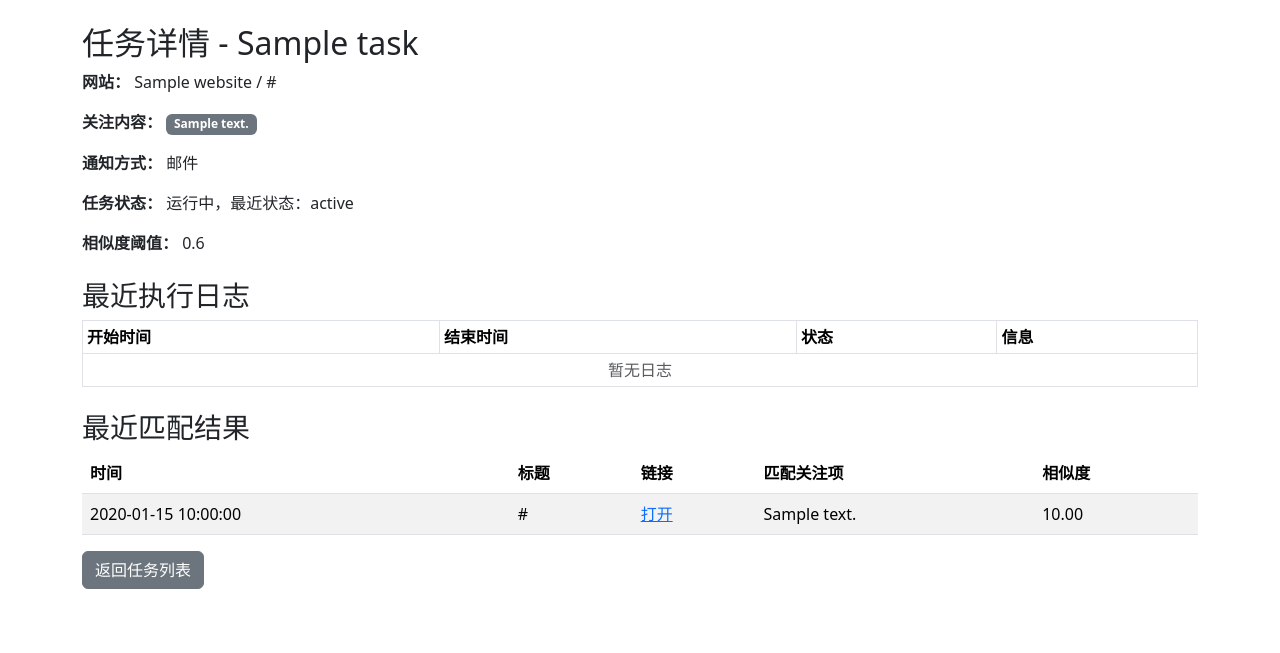
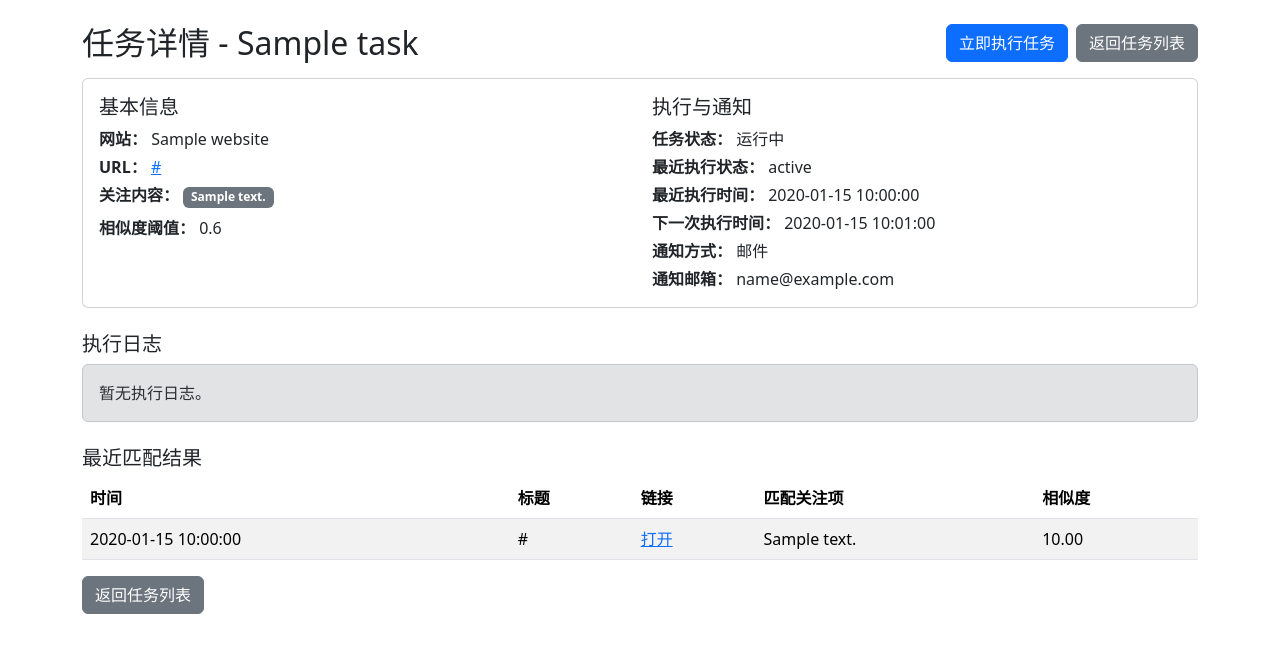
Before and after one commit to jhao/policy_monitor, a Flask app: page /tasks/1 in a window 1280 px wide. Shown: the part 56-709 px from the top of the page. Run offline with Flask 3, Linux system fonts and the light colour scheme; tables that the repository leaves empty hold one stand-in row (values such as "Sample post"); data that the repository does not hold is empty.

Commit message:
Enhance task detail with realtime logging

```diff
--- a/app.py
+++ b/app.py
@@ -1,13 +1,14 @@
 from __future__ import annotations
 
 import logging
-from datetime import datetime
+import threading
+from datetime import datetime, timedelta
 from typing import Any
 
-from flask import Flask, flash, redirect, render_template, request, url_for
+from flask import Flask, flash, jsonify, redirect, render_template, request, url_for
 from sqlalchemy.orm import joinedload, selectinload
 
-from crawler import SIMILARITY_THRESHOLD
+from crawler import SIMILARITY_THRESHOLD, run_task
 from database import SessionLocal, init_db
 from models import (
     ContentCategory,
@@ -564,7 +565,88 @@ def view_task(task_id: int) -> Any:
         .limit(20)
         .all()
     )
-    return render_template("tasks/detail.html", task=task, logs=logs, results=results, threshold=SIMILARITY_THRESHOLD)
+    active_log = next((log for log in logs if log.status == "running"), None)
+    next_run_at: datetime | None = None
+    if not active_log:
+        if task.website and task.website.interval_minutes:
+            interval = timedelta(minutes=task.website.interval_minutes)
+        else:
+            interval = timedelta(minutes=60)
+        if task.is_active and task.website:
+            if task.last_run_at:
+                next_run_at = task.last_run_at + interval
+            else:
+                next_run_at = datetime.utcnow() + interval
+    return render_template(
+        "tasks/detail.html",
+        task=task,
+        logs=logs,
+        results=results,
+        threshold=SIMILARITY_THRESHOLD,
+        active_log=active_log,
+        next_run_at=next_run_at,
+    )
+
+
+@app.route("/tasks/<int:task_id>/run-now", methods=["POST"])
+def run_task_now(task_id: int) -> Any:
+    session = SessionLocal()
+    try:
+        task = session.get(MonitorTask, task_id)
+        if not task:
+            flash("未找到任务", "danger")
+            return redirect(url_for("list_tasks"))
+
+        running_log = (
+            session.query(CrawlLog)
+            .filter(CrawlLog.task_id == task_id, CrawlLog.status == "running")
+            .first()
+        )
+        if running_log:
+            flash("任务正在执行中，请稍后再试", "warning")
+            return redirect(url_for("view_task", task_id=task_id))
+
+        threading.Thread(target=run_task, args=(task_id,), daemon=True).start()
+        flash("已开始立即执行任务", "success")
+        return redirect(url_for("view_task", task_id=task_id))
+    finally:
+        session.close()
+
+
+@app.route("/tasks/<int:task_id>/logs/<int:log_id>/entries")
+def stream_task_log_entries(task_id: int, log_id: int) -> Any:
+    session = SessionLocal()
+    log = (
+        session.query(CrawlLog)
+        .options(selectinload(CrawlLog.entries))
+        .filter(CrawlLog.task_id == task_id, CrawlLog.id == log_id)
+        .first()
+    )
+    if not log:
+        session.close()
+        return jsonify({"error": "日志不存在"}), 404
+
+    after_id = request.args.get("after", type=int)
+    entries = [
+        {
+            "id": entry.id,
+            "created_at": entry.created_at.isoformat() if entry.created_at else None,
+            "level": entry.level,
+            "message": entry.message,
+        }
+        for entry in log.entries
+        if after_id is None or entry.id > after_id
+    ]
+    response = {
+        "log_id": log.id,
+        "status": log.status,
+        "run_started_at": log.run_started_at.isoformat() if log.run_started_at else None,
+        "run_finished_at": log.run_finished_at.isoformat() if log.run_finished_at else None,
+        "message": log.message,
+        "entries": entries,
+    }
+    session.close()
+    return jsonify(response)
 
 
 @app.route("/tasks/<int:task_id>/delete", methods=["POST"])
--- a/templates/tasks/detail.html
+++ b/templates/tasks/detail.html
@@ -1,67 +1,106 @@
 {% extends 'base.html' %}
 {% block content %}
-<h2>任务详情 - {{ task.name }}</h2>
-<p><strong>网站：</strong> {{ task.website.name if task.website else '未配置' }} / {{ task.website.url if task.website else '' }}</p>
-<p><strong>关注内容：</strong>
-  {% for content in task.watch_contents %}
-    <span class="badge text-bg-secondary">{{ content.text }}</span>
-  {% endfor %}
-</p>
-<p><strong>通知方式：</strong>
-  {% if task.notification_method == 'dingtalk' %}
-    钉钉群机器人
+{% set status_styles = {
+  'running': ('warning', '执行中'),
+  'success': ('success', '成功'),
+  'completed': ('primary', '已完成'),
+  'failed': ('danger', '失败')
+} %}
+
+<div class="d-flex flex-wrap justify-content-between align-items-center gap-2 mb-3">
+  <h2 class="mb-0">任务详情 - {{ task.name }}</h2>
+  <div class="d-flex flex-wrap gap-2">
+    <form method="post" action="{{ url_for('run_task_now', task_id=task.id) }}">
+      <button type="submit" class="btn btn-primary" {% if active_log %}disabled{% endif %}>立即执行任务</button>
+    </form>
+    <a class="btn btn-secondary" href="{{ url_for('list_tasks') }}">返回任务列表</a>
+  </div>
+</div>
+
+<div class="card mb-4">
+  <div class="card-body">
+    <div class="row gy-3">
+      <div class="col-lg-6">
+        <h5 class="card-title">基本信息</h5>
+        <p class="mb-1"><strong>网站：</strong> {{ task.website.name if task.website else '未配置' }}</p>
+        <p class="mb-1"><strong>URL：</strong>
+          {% if task.website %}
+            <a href="{{ task.website.url }}" target="_blank">{{ task.website.url }}</a>
           {% else %}
-    邮件
+            未配置
           {% endif %}
         </p>
-{% if task.notification_method == 'email' %}
-<p><strong>通知邮箱：</strong> {{ task.notification_email or '未配置' }}</p>
+        <p class="mb-1"><strong>关注内容：</strong>
+          {% if task.watch_contents %}
+            {% for content in task.watch_contents %}
+              <span class="badge text-bg-secondary me-1 mb-1">{{ content.text }}</span>
+            {% endfor %}
+          {% else %}
+            无
           {% endif %}
-<p><strong>任务状态：</strong> {{ '运行中' if task.is_active else '已暂停' }}，最近状态：{{ task.last_status or '无' }}</p>
-<p><strong>相似度阈值：</strong> {{ threshold }}</p>
+        </p>
+        <p class="mb-0"><strong>相似度阈值：</strong> {{ threshold }}</p>
+      </div>
+      <div class="col-lg-6">
+        <h5 class="card-title">执行与通知</h5>
+        <p class="mb-1"><strong>任务状态：</strong> {{ '运行中' if task.is_active else '已暂停' }}</p>
+        <p class="mb-1"><strong>最近执行状态：</strong> {{ status_styles.get(task.last_status, ('secondary', task.last_status or '无'))[1] }}</p>
+        <p class="mb-1"><strong>最近执行时间：</strong> {{ task.last_run_at or '无' }}</p>
+        {% if next_run_at %}
+        <p class="mb-1"><strong>下一次执行时间：</strong> {{ next_run_at.strftime('%Y-%m-%d %H:%M:%S') }}</p>
+        {% elif task.is_active and not active_log %}
+        <p class="mb-1 text-muted"><strong>下一次执行时间：</strong> 调度将在配置的间隔内自动安排</p>
+        {% endif %}
+        {% if task.notification_method == 'dingtalk' %}
+        <p class="mb-1"><strong>通知方式：</strong> 钉钉群机器人</p>
+        {% else %}
+        <p class="mb-1"><strong>通知方式：</strong> 邮件</p>
+        <p class="mb-0"><strong>通知邮箱：</strong> {{ task.notification_email or '未配置' }}</p>
+        {% endif %}
+      </div>
+    </div>
+    {% if active_log %}
+    <div class="alert alert-warning mt-3 mb-0" role="alert">
+      任务正在执行中，日志将实时更新。
+    </div>
+    {% endif %}
+  </div>
+</div>
 
-<h3 class="mt-4">最近执行日志</h3>
-<table class="table table-sm table-bordered">
-  <thead>
-    <tr>
-      <th>开始时间</th>
-      <th>结束时间</th>
-      <th>状态</th>
-      <th>信息</th>
-    </tr>
-  </thead>
-  <tbody>
+<h3 class="h5">执行日志</h3>
+{% if logs %}
   {% for log in logs %}
-    <tr>
-      <td>{{ log.run_started_at }}</td>
-      <td>{{ log.run_finished_at }}</td>
-      <td>{{ log.status }}</td>
-      <td>{{ log.message }}</td>
-    </tr>
-    {% if log.entries %}
-    <tr>
-      <td colspan="4">
-        <ul class="list-unstyled mb-0">
+    {% set status = status_styles.get(log.status, ('secondary', log.status or '未知')) %}
+    <div class="card mb-3" id="log-{{ log.id }}" data-log-id="{{ log.id }}" {% if active_log and log.id == active_log.id %}data-log-running="true" data-fetch-url="{{ url_for('stream_task_log_entries', task_id=task.id, log_id=log.id) }}"{% endif %}>
+      <div class="card-header d-flex flex-wrap justify-content-between align-items-center gap-2">
+        <div>
+          <span class="badge text-bg-{{ status[0] }}" data-log-status>{{ status[1] }}</span>
+          <span class="ms-2">开始：{{ log.run_started_at or '未知' }}</span>
+          <span class="ms-2">结束：<span data-log-finished>{{ log.run_finished_at or (log.status == 'running' and '进行中' or '未知') }}</span></span>
+        </div>
+        <div class="text-muted small">日志编号：{{ log.id }}</div>
+      </div>
+      <div class="card-body">
+        <p class="text-muted mb-3" data-log-message>{{ log.message or '暂无汇总信息' }}</p>
+        <ul class="list-unstyled mb-0 log-entry-list">
           {% for entry in log.entries %}
-          <li class="mb-1">
-            <span class="badge text-bg-secondary me-1">{{ entry.level|upper }}</span>
+          <li class="mb-2" data-entry-id="{{ entry.id }}">
+            <span class="badge text-bg-secondary me-2">{{ entry.level|upper }}</span>
             <small class="text-muted me-2">{{ entry.created_at }}</small>
             {{ entry.message }}
           </li>
+          {% else %}
+          <li class="text-muted" data-empty-log>暂无日志明细</li>
           {% endfor %}
         </ul>
-      </td>
-    </tr>
+      </div>
+    </div>
+  {% endfor %}
+{% else %}
+  <div class="alert alert-secondary">暂无执行日志。</div>
 {% endif %}
-    {% else %}
-    <tr>
-      <td colspan="4" class="text-center text-muted">暂无日志</td>
-    </tr>
-    {% endfor %}
-  </tbody>
-</table>
 
-<h3 class="mt-4">最近匹配结果</h3>
+<h3 class="h5 mt-4">最近匹配结果</h3>
 <table class="table table-striped">
   <thead>
     <tr>
@@ -88,5 +127,95 @@
     {% endfor %}
   </tbody>
 </table>
+
 <a class="btn btn-secondary" href="{{ url_for('list_tasks') }}">返回任务列表</a>
+
+{% if active_log %}
+<script>
+  document.addEventListener('DOMContentLoaded', function () {
+    const logCard = document.querySelector('[data-log-running="true"]');
+    if (!logCard) {
+      return;
+    }
+
+    const entryList = logCard.querySelector('.log-entry-list');
+    const statusBadge = logCard.querySelector('[data-log-status]');
+    const messageEl = logCard.querySelector('[data-log-message]');
+    const finishedEl = logCard.querySelector('[data-log-finished]');
+    const fetchUrl = logCard.getAttribute('data-fetch-url');
+    const statusMap = {
+      running: {cls: 'warning', text: '执行中'},
+      success: {cls: 'success', text: '成功'},
+      completed: {cls: 'primary', text: '已完成'},
+      failed: {cls: 'danger', text: '失败'}
+    };
+
+    let lastEntryId = 0;
+    entryList.querySelectorAll('[data-entry-id]').forEach(function (item) {
+      const id = parseInt(item.getAttribute('data-entry-id'), 10);
+      if (id > lastEntryId) {
+        lastEntryId = id;
+      }
+    });
+
+    function appendEntry(entry) {
+      if (entryList.querySelector('[data-entry-id="' + entry.id + '"]')) {
+        return;
+      }
+      const emptyPlaceholder = entryList.querySelector('[data-empty-log]');
+      if (emptyPlaceholder) {
+        emptyPlaceholder.remove();
+      }
+      const li = document.createElement('li');
+      li.className = 'mb-2';
+      li.setAttribute('data-entry-id', entry.id);
+      li.innerHTML = '<span class="badge text-bg-secondary me-2">' + entry.level.toUpperCase() + '</span>' +
+        '<small class="text-muted me-2">' + (entry.created_at || '') + '</small>' +
+        entry.message;
+      entryList.appendChild(li);
+    }
+
+    function updateStatus(status) {
+      const info = statusMap[status];
+      if (!info || !statusBadge) {
+        return;
+      }
+      statusBadge.className = 'badge text-bg-' + info.cls;
+      statusBadge.textContent = info.text;
+    }
+
+    function poll() {
+      const url = lastEntryId ? fetchUrl + '?after=' + lastEntryId : fetchUrl;
+      fetch(url)
+        .then(function (response) { return response.json(); })
+        .then(function (data) {
+          if (Array.isArray(data.entries)) {
+            data.entries.forEach(function (entry) {
+              appendEntry(entry);
+              if (entry.id > lastEntryId) {
+                lastEntryId = entry.id;
+              }
+            });
+          }
+          if (data.message && messageEl) {
+            messageEl.textContent = data.message;
+          }
+          if (data.status && data.status !== 'running') {
+            updateStatus(data.status);
+            if (finishedEl && data.run_finished_at) {
+              finishedEl.textContent = data.run_finished_at;
+            }
+            clearInterval(timer);
+          }
+        })
+        .catch(function (error) {
+          console.error('日志刷新失败', error);
+        });
+    }
+
+    const timer = setInterval(poll, 3000);
+    poll();
+  });
+</script>
+{% endif %}
 {% endblock %}
```
Also changed, not shown: crawler.py (+20 -22 lines). Lines whose indentation alone changed are shown as unchanged.
